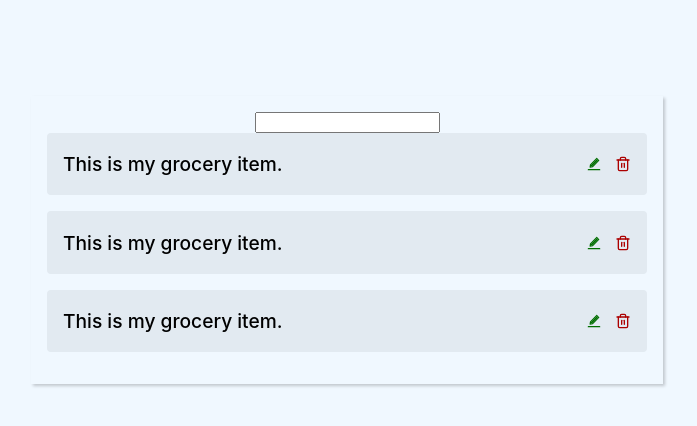
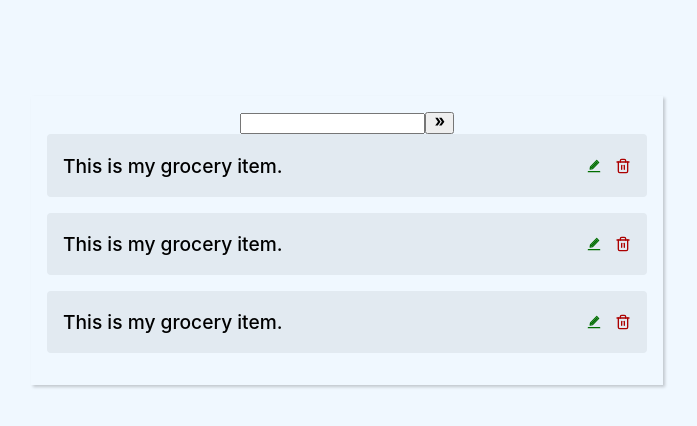
Before and after one commit to BSlaven/my_grocery_list, a React (Vite) app: page / in a window 1280 px wide. Shown: the top 426 px of the page, without its empty margins (293-990 px from the left). Built offline with nearby package versions, Linux system fonts and the light colour scheme.

Commit message:
add input into the form with a button

```diff
--- a/src/GroceryLIst/GroceryList.jsx
+++ b/src/GroceryLIst/GroceryList.jsx
@@ -1,4 +1,6 @@
 import { useEffect, useState } from 'react';
+
+import { MdOutlineDoubleArrow } from 'react-icons/md';
 
 import GroceryItem from '../GroceryItem/GroceryItem';
 
@@ -22,16 +24,20 @@ const GroceryList = () => {
   const addItemName = e => {
     const value = e.target.value;
     setItemName(value);
-    console.log('calling addItemName function')
   }
 
   return (
     <div className={classes.list}>
-      <input
-        type="text"
-        className={classes.itemInput}
-        onChange={addItemName}
-        value={selectedItem.name || itemName} />
+      <form>
+        <input
+          type="text"
+          className={classes.itemInput}
+          onChange={addItemName}
+          value={selectedItem.name || itemName} />
+        <button>
+          <MdOutlineDoubleArrow />
+        </button>
+      </form>
       <GroceryItem />
       <GroceryItem />
       <GroceryItem />
```
